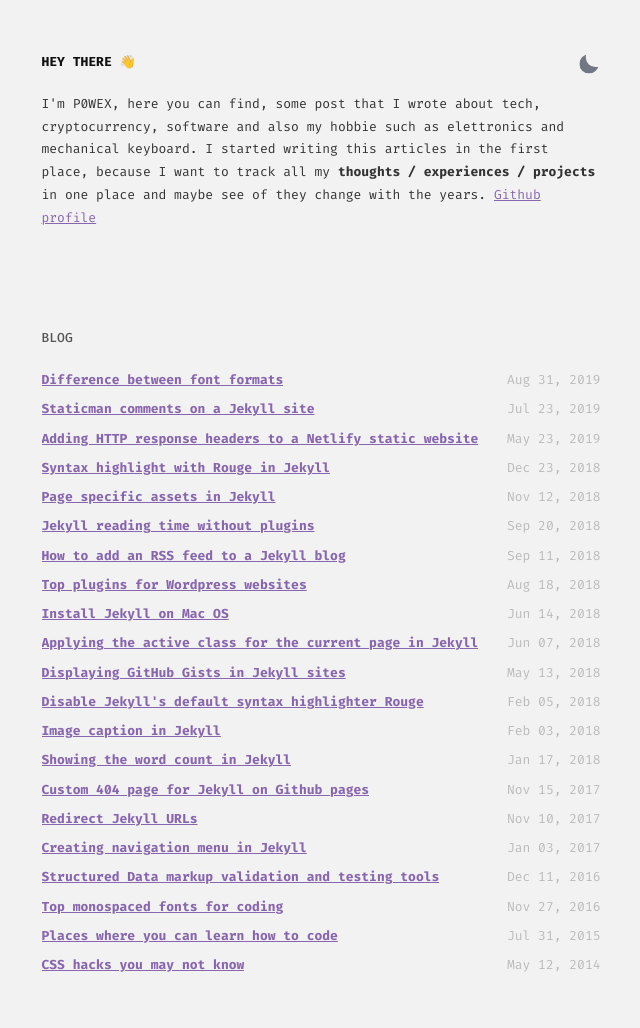
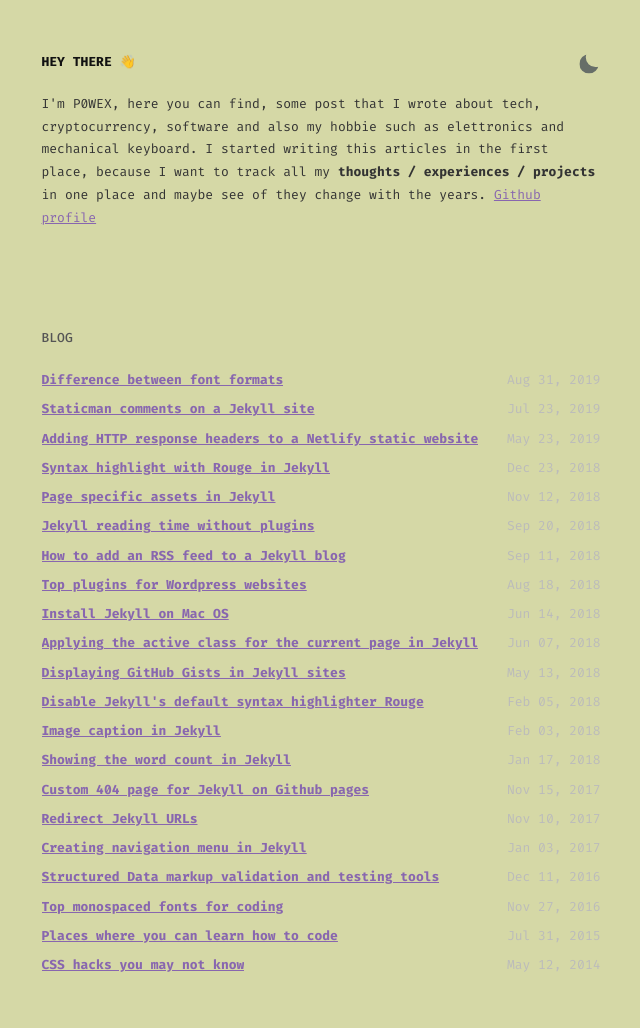
Before and after one commit to DavideBri/Gesko, a Jekyll site: the page built from index.html, in a window 1280 px wide. Shown: the whole page, without its empty margins (319-959 px from the left). Built offline with Jekyll 4.4.1, drawn with Linux system fonts in a browser that asks for light colours.

Commit message:
changed light background color

```diff
--- a/_sass/_main.scss
+++ b/_sass/_main.scss
@@ -41,7 +41,7 @@ html[data-theme="light"] {
 	--dark-text-color: #111;
 	--link-color: #8866af;
 
-	background-color: #f2f2f2;
+	background-color: #d5d8a6;
 
 	#theme-toggle div {
 		position: relative;
@@ -161,7 +161,7 @@ a {
 	text-decoration-skip-ink: auto;
 	text-decoration: underline;
 }
-
+f
 .post p {
 	margin: 0.5rem 0;
 }
```
